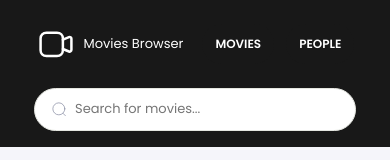
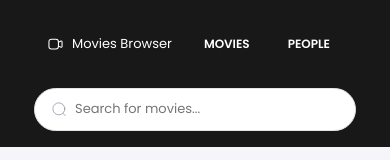
Before and after one commit to Urbork/movies-browser, a React (Create React App) app: page / in a window 390 px wide. Shown: the top 160 px of the page. Built offline with nearby package versions, Linux system fonts and the light colour scheme; no server answers.

Commit message:
Video.svg moved to styled.js and changed svg size at phone @media query

```diff
--- a/src/components/Navigation/index.js
+++ b/src/components/Navigation/index.js
@@ -3,12 +3,12 @@ import {
     Wrapper,
     LogoButtonsWrapper,
     Logo,
+    Video,
     Button,
     InputWrapper,
     Input,
     ButtonsWrapper,
 } from "./styled";
-import { ReactComponent as Video } from "../../images/video.svg";
 
 const Navigation = () => {
     return (
--- a/src/components/Navigation/styled.js
+++ b/src/components/Navigation/styled.js
@@ -1,5 +1,6 @@
 import styled from "styled-components";
 import search from "../../images/search.svg";
+import { ReactComponent as VideoSVG } from "../../images/video.svg";
 
 export const Container = styled.nav`
     background-color: ${({ theme }) => theme.color.codGray};
@@ -34,6 +35,10 @@ export const LogoButtonsWrapper = styled.div`
     gap: 80px;
     flex-shrink: 1;
 
+    @media (max-width: ${({ theme }) => theme.breakpoint.tablet}px) {
+        gap: 40px;
+    }
+
     @media (max-width: ${({ theme }) => theme.breakpoint.phone}px) {
         gap: 19px;
     }
@@ -55,6 +60,12 @@ export const Logo = styled.div`
            font-size: 13px;
            line-height: 16.9px;
            gap: 8px;
+    }
+`;
+
+export const Video = styled(VideoSVG)`
+    @media (max-width: ${({ theme }) => theme.breakpoint.phone}px) {
+        max-width: 17px;
     }
 `;
 
```
